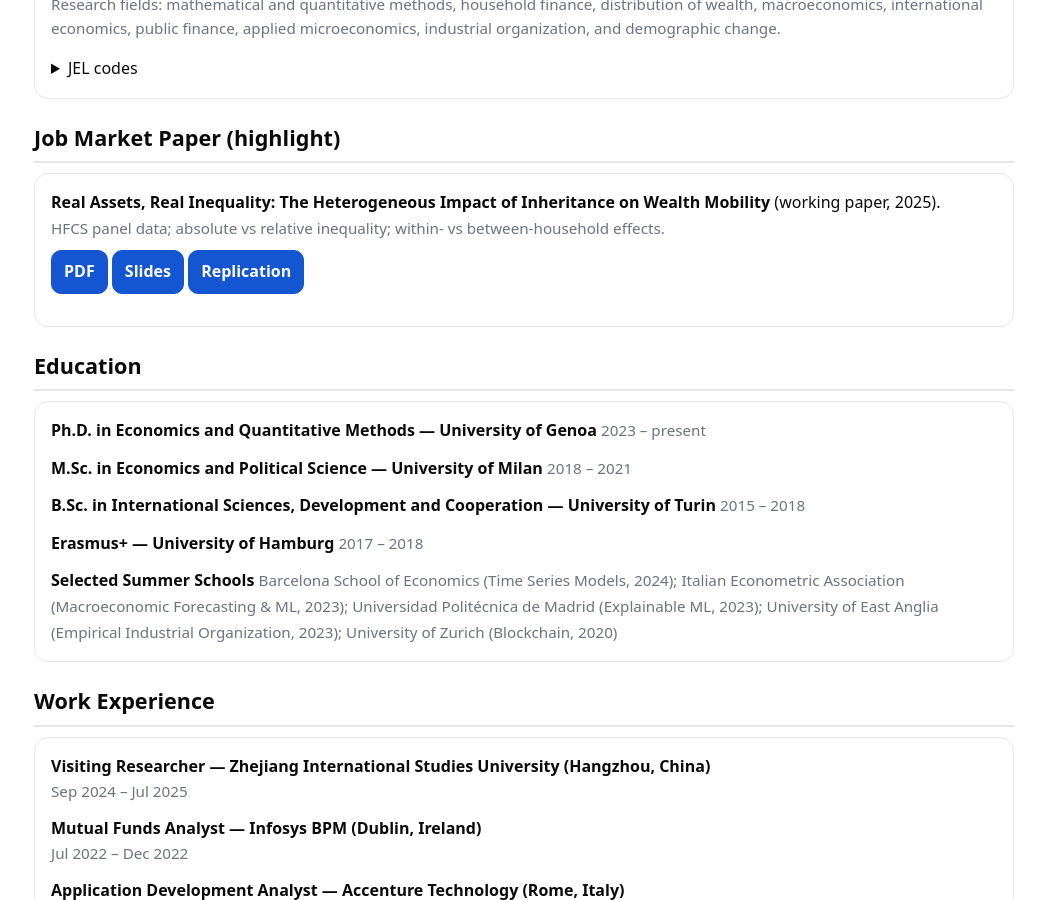
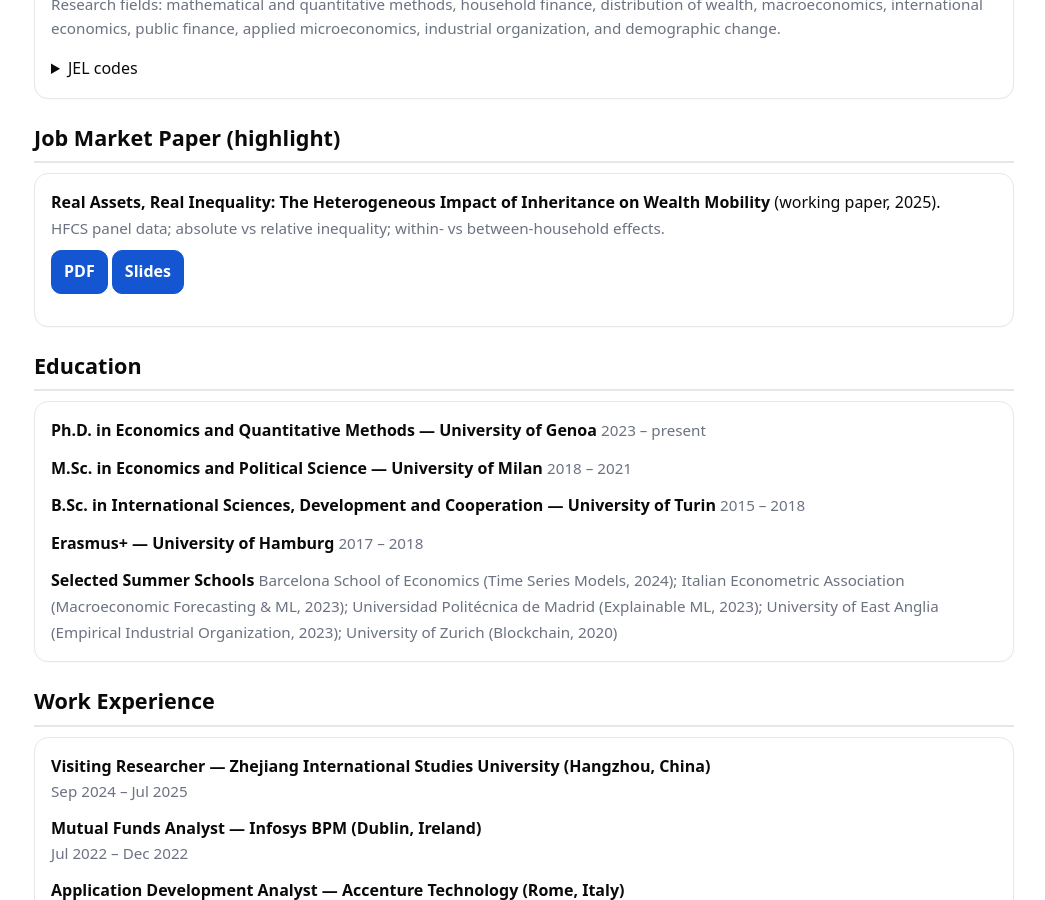
Before and after one commit to ferraroantonio/ferraroantonio.github.io, a Jekyll site: the page built from index.md, in a window 1280 px wide and 900 px high, scrolled down 507 px. Shown: the whole window, without its empty margins (116-1161 px from the left). Built offline with Jekyll 4.4.1, drawn with Linux system fonts in a browser that asks for light colours.

Commit message:
Update index.md

```diff
--- a/index.md
+++ b/index.md
@@ -27,9 +27,8 @@ description: "Antonio Ferraro — PhD Candidate in Economics & Quantitative Meth
 <strong>Real Assets, Real Inequality: The Heterogeneous Impact of Inheritance on Wealth Mobility</strong> (working paper, 2025).
 <div class="meta">HFCS panel data; absolute vs relative inequality; within- vs between-household effects.</div>
 <p style="margin-top:10px;">
-  <a class="btn" href="#">PDF</a>
-  <a class="btn" href="#">Slides</a>
-  <a class="btn" href="#">Replication</a>
+  <a class="btn" href="{{ '/assets/JMP_Ferraro.pdf' | relative_url }}">PDF</a>
+  <a class="btn" href="{{ '/assets/JMP_Ferraro_slides.pdf' | relative_url }}">Slides</a>
 </p>
 </div>
 </section>
```
